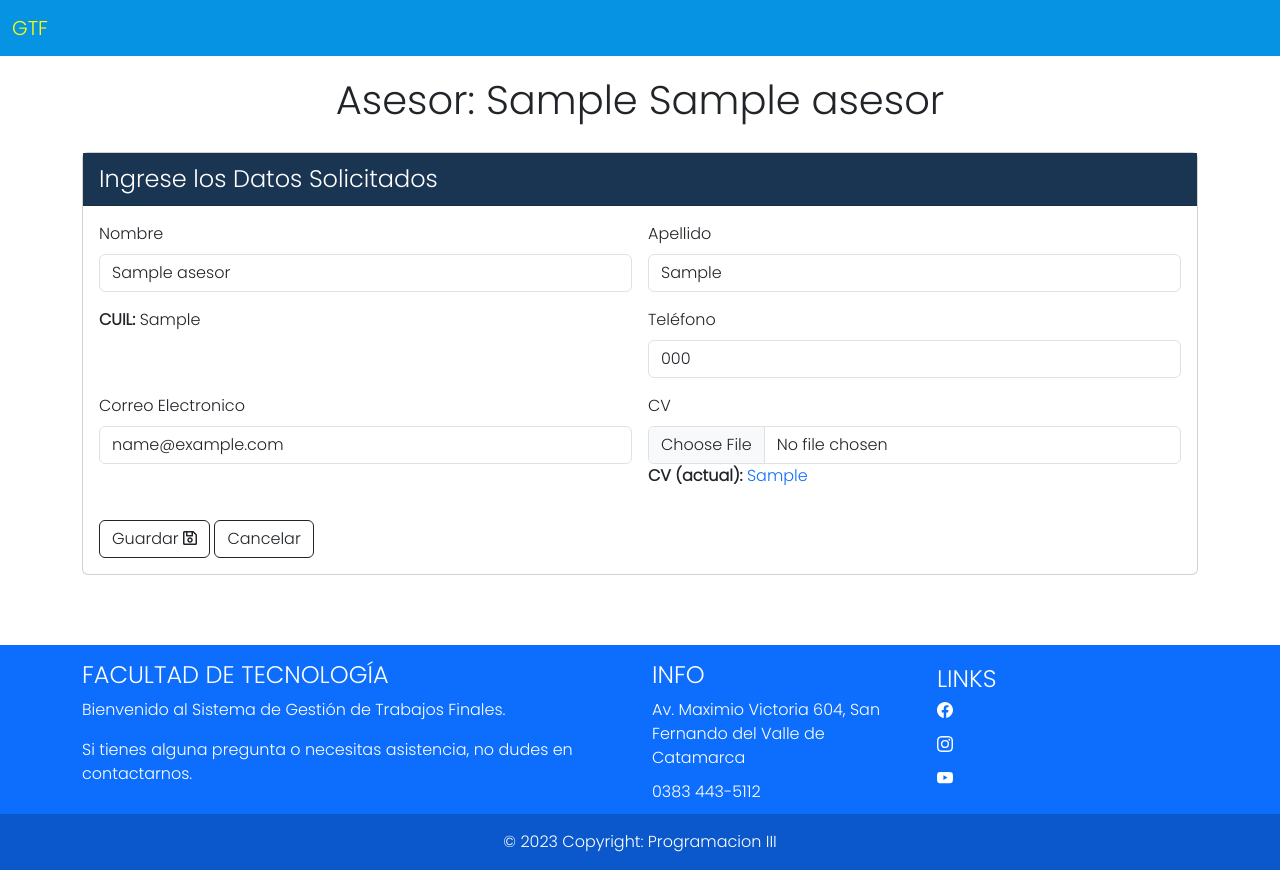
After one commit to VicRamD/lab-prog-3, a Django app: page /personas/asesores/editar/1/ in a window 1280 px wide. The commit adds this page. Run offline with Django 5.2, Linux system fonts and the light colour scheme; tables that the repository leaves empty hold one stand-in row (values such as "Sample post").

Commit message:
agrego la posibilidad d eupdate a las personas

```diff
--- a/persona/forms.py
+++ b/persona/forms.py
@@ -2,6 +2,7 @@ from django import forms
 from persona.models import Estudiante, Persona, Asesor, Docente
 from django.core.exceptions import ValidationError
 
+#==================Para Estudiantes================================
 class EstudianteForm(forms.ModelForm):
 
     class Meta:
@@ -37,7 +38,43 @@ class EstudianteForm(forms.ModelForm):
                  raise forms.ValidationError(mensaje, code="cuil repetido", )
          return cuil
 
+    def clean(self):
+        datos = super().clean()
+        nombre = datos.get('nombre')
+        apellido = datos.get('apellido')
+        email = datos.get('email')
+        matricula = datos.get('matricula')
 
+        if len(nombre) == 0 or len(apellido) == 0 or len(email) == 0 or len(matricula) == 0:
+            raise forms.ValidationError("Hay al menos un campo vacio que es requerido, deb completarlo", code="Sin completar", )
+
+class EstudianteUpdateForm(forms.ModelForm):
+
+    class Meta:
+        model = Estudiante
+        fields = ('nombre', 'apellido', 'email', 'telefono', 'matricula')
+        #fields = [__all__]
+        widgets = {
+            'nombre': forms.TextInput(attrs={"id": "id_nombre"}),
+            'apellido': forms.TextInput(attrs={"id": "id_apellido"}),
+            #'cuil': forms.TextInput(attrs={"id": "id_cuil"}),
+            'email': forms.EmailInput(attrs={"id": "id_email"}),
+            'telefono': forms.TextInput(attrs={"id": "id_telefono"}),
+            'matricula': forms.TextInput(attrs={"id": "id_matricula"}),
+        }
+
+    def clean(self):
+        datos = super().clean()
+        nombre = datos.get('nombre')
+        apellido = datos.get('apellido')
+        email = datos.get('email')
+        matricula = datos.get('matricula')
+
+        if len(nombre) == 0 or len(apellido) == 0 or len(email) == 0 or len(matricula) == 0:
+            raise forms.ValidationError("Hay al menos un campo vacio que es requerido, deb completarlo", code="Sin completar", )
+
+#==============================================================================
+#======================Para Asesores===========================================
 class AsesorForm(forms.ModelForm):
     class Meta:
         model = Asesor
@@ -80,6 +117,39 @@ class AsesorForm(forms.ModelForm):
                  raise forms.ValidationError(mensaje, code="cuil repetido", )
          return cuil
 
+class AsesorUpdateForm(forms.ModelForm):
+
+    class Meta:
+        model = Asesor
+        fields = ('nombre', 'apellido', 'email', 'telefono', 'cv')
+        #fields = [__all__]
+        widgets = {
+            'nombre': forms.TextInput(attrs={"id": "id_nombre"}),
+            'apellido': forms.TextInput(attrs={"id": "id_apellido"}),
+            'email': forms.EmailInput(attrs={"id": "id_email"}),
+            'telefono': forms.TextInput(attrs={"id": "id_telefono"}),
+            'cv': forms.ClearableFileInput(attrs={"id": "id_cv"}),
+        }
+
+    def clean_cv(self):
+        cv = self.cleaned_data['cv']
+        if cv:
+            extension = cv.name.rsplit('.', 1)[1].lower()
+            if extension != 'pdf':
+                raise ValidationError('El archivo seleccionado no tiene el formato PDF.')
+        return cv
+
+    def clean(self):
+        datos = super().clean()
+        nombre = datos.get('nombre')
+        apellido = datos.get('apellido')
+        email = datos.get('email')
+
+        if len(nombre) == 0 or len(apellido) == 0 or len(email) == 0:
+            raise forms.ValidationError("Hay al menos un campo vacio que es requerido, deb completarlo", code="Sin completar", )
+
+#==============================================================================
+#======================Para Docentes===========================================
 class DocenteForm(forms.ModelForm):
     class Meta:
         model = Docente
@@ -112,3 +182,24 @@ class DocenteForm(forms.ModelForm):
                 # raise ValidationError(mensaje)
                 raise forms.ValidationError(mensaje, code="cuil repetido", )
         return cuil
+
+class DocenteUpdateForm(forms.ModelForm):
+
+    class Meta:
+        model = Docente
+        fields = ('nombre', 'apellido', 'email', 'telefono')
+        widgets = {
+            'nombre': forms.TextInput(attrs={"id": "id_nombre"}),
+            'apellido': forms.TextInput(attrs={"id": "id_apellido"}),
+            'email': forms.EmailInput(attrs={"id": "id_email"}),
+            'telefono': forms.TextInput(attrs={"id": "id_telefono"}),
+        }
+
+    def clean(self):
+        datos = super().clean()
+        nombre = datos.get('nombre')
+        apellido = datos.get('apellido')
+        email = datos.get('email')
+
+        if len(nombre) == 0 or len(apellido) == 0 or len(email) == 0:
+            raise forms.ValidationError("Hay al menos un campo vacio que es requerido, deb completarlo", code="Sin completar", )
--- a/persona/templates/formulario_creacion.html
+++ b/persona/templates/formulario_creacion.html
@@ -71,8 +71,8 @@
                       <label for="id_cuil" class="form-label">CUIL</label>
                       <input id="id_cuil" type="text" name="cuil" class="form-control" placeholder="CUIL sin Guiones" onkeypress="return controlCuil(event);" required>
                   </div>
-                                    <div class="col-md-6">
-                      <label for="id_telefono" class="form-label">Telefono</label>
+                  <div class="col-md-6">
+                      <label for="id_telefono" class="form-label">Teléfono</label>
                       <input id="id_telefono" type="text" name="telefono" class="form-control" onkeypress="return validacionDeTeclasNumericas(event);">
                   </div>
                   <div class="col-md-6">
--- /dev/null
+++ b/persona/templates/formulario_edicion_persona.html
@@ -0,0 +1,89 @@
+{% extends 'base/base.html' %}
+
+{% load static %}
+
+{% block title %}
+    {% if tipo_persona == "estudiante" %}
+        Editar Estudiante
+    {% elif tipo_persona == "docente" %}
+        Editar Docente
+    {% else %}
+        Editar Asesor
+    {% endif %}
+{% endblock %}
+
+{% block content %}
+<div class="body-pages">
+    <div class="container titulo-formulario">
+    <h1>
+        {% if tipo_persona == "estudiante" %}
+            Estudiante:
+        {% elif tipo_persona == "docente" %}
+            Docente: {{persona.nombre_completo}}
+        {% else %}
+            Asesor: {{persona.nombre_completo}}
+        {% endif %}
+    </h1>
+
+    </div>
+      <section>
+        <div class="container body1">
+          <div class="card">
+            <div class="card-header1">
+              Ingrese los Datos Solicitados
+            </div>
+            <div class="card-body">
+
+              <form method="post" class="row g-3" enctype="multipart/form-data">
+                {% csrf_token %}
+                  <div class="col-md-6">
+                      <label for="id_nombre" class="form-label">Nombre</label>
+                      <input id="id_nombre" type="text" name="nombre" class="form-control" value="{{ form_persona.nombre.value }}" onkeypress="return validacionDeTeclasLetras(event);" required>
+                  </div>
+                  <div class="col-md-6">
+                      <label for="id_apellido" class="form-label">Apellido</label>
+                      <input id="id_apellido" type="text" name="apellido" class="form-control" value="{{ form_persona.apellido.value }}" onkeypress="return validacionDeTeclasLetras(event);" required>
+                  </div>
+                  <div class="col-md-6">
+                      <p><strong>CUIL: </strong>{{ persona.cuil }}</p>
+                      <!--<label for="id_cuil" class="form-label">CUIL</label>
+                      <input id="id_cuil" type="text" name="cuil" class="form-control" value="{{ form_persona.cuil.value }}" onkeypress="return controlCuil(event);" required>-->
+                  </div>
+                  <div class="col-md-6">
+                      <label for="id_telefono" class="form-label">Teléfono</label>
+                      <input id="id_telefono" type="text" name="telefono" class="form-control" value="{{ form_persona.telefono.value }}" onkeypress="return validacionDeTeclasNumericas(event);">
+                  </div>
+                  <div class="col-md-6">
+                      <label for="id_email" class="form-label">Correo Electronico</label>
+                      <input id="id_email" type="email" name="email" class="form-control" value="{{ form_persona.email.value }}" required>
+                  </div>
+                {% if tipo_persona == "estudiante" %}
+                    <div class="col-md-6">
+                      <label for="id_matricula" class="form-label">Matricula</label>
+                      <input id="id_matricula" type="text" name="matricula" class="form-control" value="{{ form_persona.matricula.value }}" onkeypress="return validacionDeTeclasNumericas(event);" required>
+                    </div>
+                {% endif %}
+
+                {% if tipo_persona == "asesor" %}
+                    <div class="col-md-6">
+                      <label for="id_cv" class="form-label">CV</label>
+                        <input id="id_cv" type="file" name="cv" class="form-control" required>
+                        <p mt-2><strong>CV (actual): </strong><a href="{{ persona.cv.url }}">{{ persona.cv.name }}</a></p>
+                    </div>
+                {% endif %}
+
+                <div class="col-12">
+                  <button type="submit" class="btn btn-outline-dark boton">Guardar <i class="far fa-save"></i></button>
+                  <button type="reset" class="btn btn-outline-dark boton">Cancelar</button>
+                </div>
+              </form>
+            </div>
+          </div>
+        </div>
+      </section>
+  </div>
+{% endblock  %}
+
+{% block funciones %}
+    <script src="{% static 'scripts/validacionPersona.js' %}"></script>
+{% endblock %}
--- a/persona/urls.py
+++ b/persona/urls.py
@@ -7,8 +7,11 @@ urlpatterns = [
     path('', views.listadoPersonas, name='lista_personas'),
     path('estudiantes/crear/', views.nuevoEstudiante, name='nuevo_estudiante'),
     path('estudiantes/<int:pk>/', views.estudianteDetalle, name='detalle_estudiante'),
+    path('estudiantes/editar/<int:pk>', views.estudianteModificar, name='editar_estudiante'),
     path('asesores/crear/', views.nuevoAsesor, name='nuevo_asesor'),
     path('asesores/<int:pk>/', views.asesorDetalle, name='detalle_asesor'),
+    path('asesores/editar/<int:pk>/', views.asesorModificar, name='editar_asesor'),
     path('docentes/crear/', views.nuevoDocente, name='nuevo_docente'),
     path('docentes/<int:pk>/', views.docenteDetalle, name='detalle_docente'),
+    path('docentes/editar/<int:pk>/', views.docenteModificar, name='editar_docente'),
 ]
--- a/persona/views.py
+++ b/persona/views.py
@@ -1,8 +1,9 @@
 from django.shortcuts import render, get_object_or_404, redirect
 
-from persona.forms import EstudianteForm, AsesorForm, DocenteForm
+from persona.forms import EstudianteForm, AsesorForm, DocenteForm, EstudianteUpdateForm, AsesorUpdateForm, DocenteUpdateForm
 from django.urls import reverse
 from django.contrib import messages
+from django.core.files.storage import FileSystemStorage
 
 from persona.models import Estudiante, Asesor, Docente
 # Create your views here.
@@ -35,8 +36,6 @@ def listadoPersonas(request):
         tipo_seleccionado = request.POST.get('tipo_seleccionado')
         cuil_buscado = request.POST.get('cuil_buscado')
         estudiantes_lista = estudiantes
-        print(type(tipo_seleccionado))
-        print(type(cuil_buscado))
         docentes_lista = docentes
         asesores_lista = asesores
         #listas = []
@@ -111,7 +110,20 @@ def estudianteDetalle(request, pk):
                   {'persona': estudiante, 'tipo_persona': 'estudiante'})
 
 def estudianteModificar(request, pk):
-    estudiante = get_object_or_404(Estudiante, pk=request.POST['id'])
+    estudiante_revisado = Estudiante.objects.get(id=pk)
+    estudiante = get_object_or_404(Estudiante, pk=pk)
+    if request.method == 'POST':
+        form_persona = EstudianteUpdateForm(request.POST, request.FILES, instance=estudiante)
+        print(form_persona.is_valid())
+        if form_persona.is_valid():
+            form_persona.save()
+            messages.success(request, 'Se ha actualizado correctamente los datos del estudiante')
+            return redirect(reverse('persona:detalle_estudiante', args=[estudiante.id]))
+    else:
+        form_persona = EstudianteUpdateForm(instance=estudiante)
+    return render(request, 'formulario_edicion_persona.html', {'form_persona': form_persona,
+                                                           'tipo_persona': 'estudiante',
+                                                               'persona': estudiante_revisado})
 
 #========================================================
 # ============== Asesor =================================
@@ -147,6 +159,21 @@ def asesorDetalle(request, pk):
     return render(request, 'detalle_persona.html',
                   {'persona': asesor, 'tipo_persona': 'asesor'})
 
+def asesorModificar(request, pk):
+    asesorDetalle_revisado = Asesor.objects.get(id=pk)
+    asesor = get_object_or_404(Asesor, pk=pk)
+    if request.method == 'POST':
+        form_persona = AsesorUpdateForm(request.POST, request.FILES, instance=asesor)
+        if form_persona.is_valid():
+            form_persona.save()
+            messages.success(request, 'Se ha actualizado correctamente los datos del asesor')
+            return redirect(reverse('persona:detalle_asesor', args=[asesor.id]))
+    else:
+        form_persona = AsesorUpdateForm(instance=asesor)
+    return render(request, 'formulario_edicion_persona.html', {'form_persona': form_persona,
+                                                           'tipo_persona': 'asesor',
+                                                               'persona': asesorDetalle_revisado})
+
 #========================================================
 # ============== Docente =================================
 def nuevoDocente(request):
@@ -177,6 +204,21 @@ def docenteDetalle(request, pk):
     docente = get_object_or_404(Docente, pk=pk)
     return render(request, 'detalle_persona.html',
                   {'persona': docente, 'tipo_persona': 'docente'})
+
+def docenteModificar(request, pk):
+    docente_revisado = Docente.objects.get(id=pk)
+    docente = get_object_or_404(Docente, pk=pk)
+    if request.method == 'POST':
+        form_persona = DocenteUpdateForm(request.POST, request.FILES, instance=docente)
+        if form_persona.is_valid():
+            form_persona.save()
+            messages.success(request, 'Se ha actualizado correctamente los datos del docente')
+            return redirect(reverse('persona:detalle_docente', args=[docente.id]))
+    else:
+        form_persona = DocenteUpdateForm(instance=docente)
+    return render(request, 'formulario_edicion_persona.html', {'form_persona': form_persona,
+                                                           'tipo_persona': 'docente',
+                                                               'persona': docente_revisado})
 
 #========================================================
 #Funciones para ser usadas
```
Also changed, not shown: persona/templates/detalle_persona.html (+10 -1 lines).
